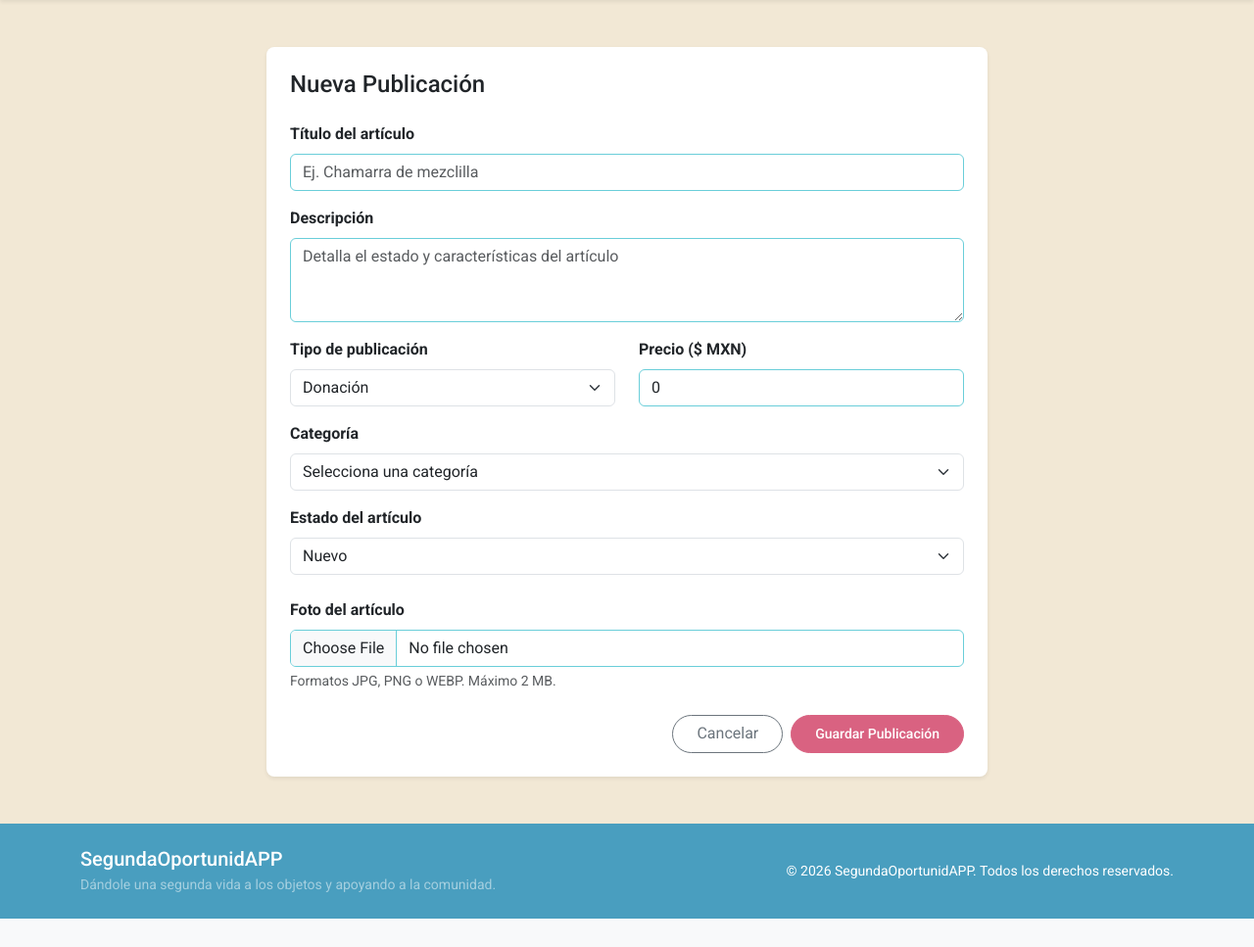
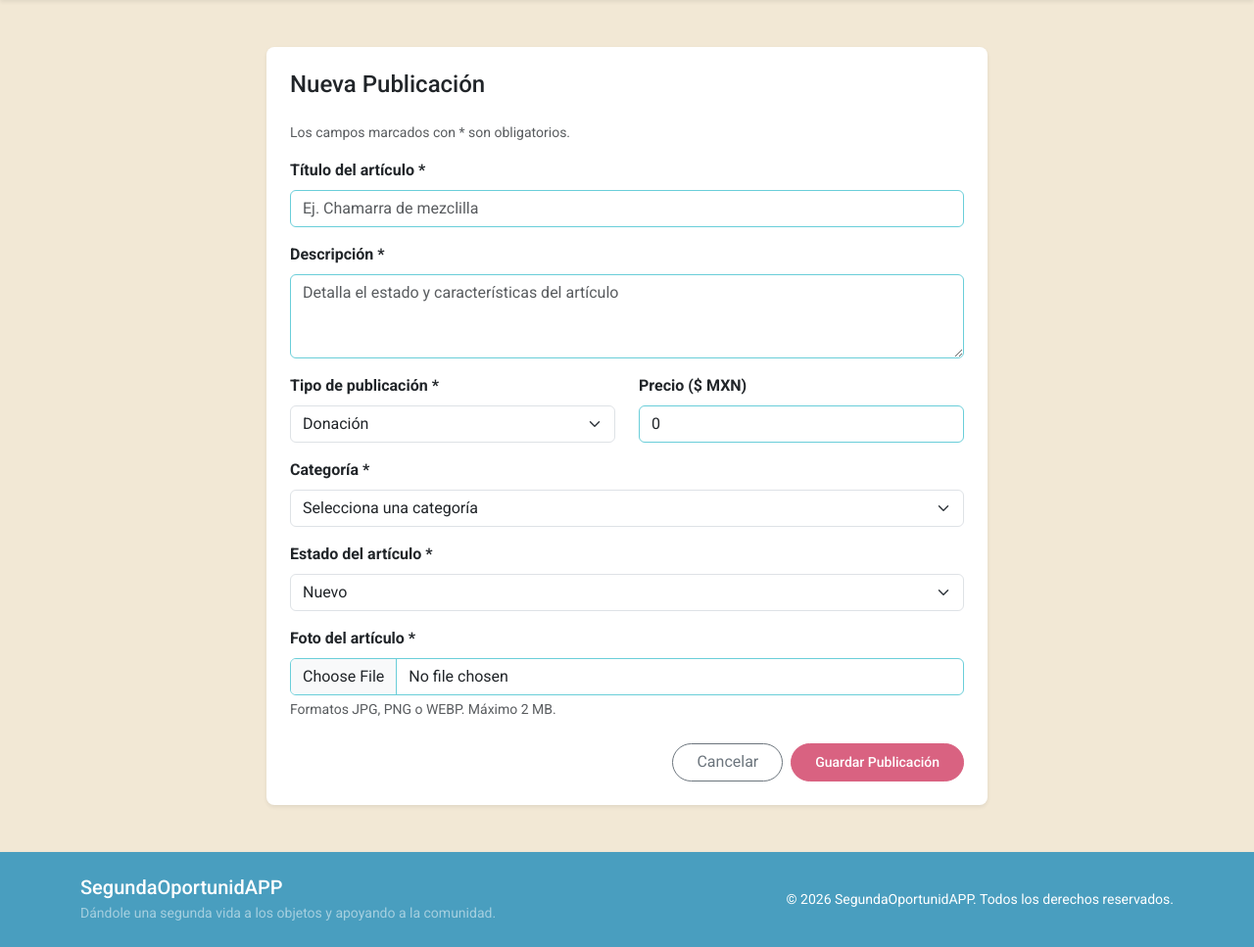
Before and after one commit to anhilvigueras-debug/SegundaOportunidAPP, a Laravel app: page /publicaciones/create in a window 1280 px wide. Shown: the part 66-1033 px from the top of the page at 98% size. Before the commit the page ends 1004 px from the top, so only its background shows below. Run offline with Laravel 12, Linux system fonts and the light colour scheme.

Commit message:
Conservar datos con old() y mostrar errores por campo en crear publicacion

```diff
--- a/resources/views/publicaciones/create.blade.php
+++ b/resources/views/publicaciones/create.blade.php
@@ -9,76 +9,94 @@
                 <div class="card border-0 shadow-sm rounded-3">
                     <div class="card-body p-4">
                         <h2 class="titulo mb-4">Nueva Publicación</h2>
+                        <p class="texto-secundario text-muted">Los campos marcados con * son obligatorios.</p>
 
                         <form action="{{ route('publicaciones.store') }}" method="POST" enctype="multipart/form-data">
                             @csrf
 
-                            @if ($errors->any())
-                                <div class="alert alert-danger">
-                                    <ul class="mb-0">
-                                        @foreach ($errors->all() as $error)
-                                            <li>{{ $error }}</li>
-                                        @endforeach
-                                    </ul>
-                                </div>
-                            @endif
-
                             <div class="mb-3">
-                                <label for="titulo" class="form-label fw-bold">Título del artículo</label>
-                                <input type="text" name="titulo" id="titulo" class="form-control" required
+                                <label for="titulo" class="form-label fw-bold">Título del artículo *</label>
+                                <input type="text" name="titulo" id="titulo"
+                                    class="form-control @error('titulo') is-invalid @enderror" value="{{ old('titulo') }}"
                                     placeholder="Ej. Chamarra de mezclilla">
+                                @error('titulo')
+                                    <div class="invalid-feedback">{{ $message }}</div>
+                                @enderror
                             </div>
 
                             <div class="mb-3">
-                                <label for="descripcion" class="form-label fw-bold">Descripción</label>
-                                <textarea name="descripcion" id="descripcion" rows="3" class="form-control" required
-                                    placeholder="Detalla el estado y características del artículo"></textarea>
+                                <label for="descripcion" class="form-label fw-bold">Descripción *</label>
+                                <textarea name="descripcion" id="descripcion" rows="3"
+                                    class="form-control @error('descripcion') is-invalid @enderror"
+                                    placeholder="Detalla el estado y características del artículo">{{ old('descripcion') }}</textarea>
+                                @error('descripcion')
+                                    <div class="invalid-feedback">{{ $message }}</div>
+                                @enderror
                             </div>
 
                             <div class="row mb-3">
                                 <div class="col-md-6">
-                                    <label for="tipo" class="form-label fw-bold">Tipo de publicación</label>
-                                    <select name="tipo" id="tipo" class="form-select" required>
-                                        <option value="Donacion">Donación</option>
-                                        <option value="Venta">Venta</option>
+                                    <label for="tipo" class="form-label fw-bold">Tipo de publicación *</label>
+                                    <select name="tipo" id="tipo"
+                                        class="form-select @error('tipo') is-invalid @enderror">
+                                        <option value="Donacion" {{ old('tipo') == 'Donacion' ? 'selected' : '' }}>Donación
+                                        </option>
+                                        <option value="Venta" {{ old('tipo') == 'Venta' ? 'selected' : '' }}>Venta</option>
                                     </select>
+                                    @error('tipo')
+                                        <div class="invalid-feedback">{{ $message }}</div>
+                                    @enderror
                                 </div>
                                 <div class="col-md-6">
                                     <label for="precio" class="form-label fw-bold">Precio ($ MXN)</label>
-                                    <input type="number" step="0.01" name="precio" id="precio" class="form-control"
-                                        value="0" placeholder="0.00 para donaciones">
+                                    <input type="number" step="0.01" min="0" name="precio" id="precio"
+                                        class="form-control @error('precio') is-invalid @enderror"
+                                        value="{{ old('precio', 0) }}" placeholder="0.00 para donaciones">
+                                    @error('precio')
+                                        <div class="invalid-feedback">{{ $message }}</div>
+                                    @enderror
                                 </div>
                             </div>
 
                             <div class="mb-3">
-                                <label for="categoria" class="form-label fw-bold">Categoría</label>
-                                <select name="categoria" id="categoria" class="form-select" required>
-                                    <option value="" disabled selected>Selecciona una categoría</option>
-                                    <option value="Ropa">Ropa</option>
-                                    <option value="Electrónica">Electrónica</option>
-                                    <option value="Hogar">Hogar</option>
-                                    <option value="Juguetes">Juguetes</option>
-                                    <option value="Libros">Libros</option>
-                                    <option value="Muebles">Muebles</option>
-                                    <option value="Otros">Otros</option>
+                                <label for="categoria" class="form-label fw-bold">Categoría *</label>
+                                <select name="categoria" id="categoria"
+                                    class="form-select @error('categoria') is-invalid @enderror">
+                                    <option value="" disabled {{ old('categoria') ? '' : 'selected' }}>Selecciona una
+                                        categoría</option>
+                                    @foreach (['Ropa', 'Electrónica', 'Hogar', 'Juguetes', 'Libros', 'Muebles', 'Otros'] as $cat)
+                                        <option value="{{ $cat }}"
+                                            {{ old('categoria') == $cat ? 'selected' : '' }}>{{ $cat }}</option>
+                                    @endforeach
                                 </select>
+                                @error('categoria')
+                                    <div class="invalid-feedback">{{ $message }}</div>
+                                @enderror
+                            </div>
+
+                            <div class="mb-3">
+                                <label for="estado_articulo" class="form-label fw-bold">Estado del artículo *</label>
+                                <select name="estado_articulo" id="estado_articulo"
+                                    class="form-select @error('estado_articulo') is-invalid @enderror">
+                                    @foreach (['Nuevo', 'Como nuevo', 'Bueno', 'Usado'] as $estado)
+                                        <option value="{{ $estado }}"
+                                            {{ old('estado_articulo') == $estado ? 'selected' : '' }}>{{ $estado }}
+                                        </option>
+                                    @endforeach
+                                </select>
+                                @error('estado_articulo')
+                                    <div class="invalid-feedback">{{ $message }}</div>
+                                @enderror
                             </div>
 
                             <div class="mb-4">
-                                <label for="estado_articulo" class="form-label fw-bold">Estado del artículo</label>
-                                <select name="estado_articulo" id="estado_articulo" class="form-select" required>
-                                    <option value="Nuevo">Nuevo</option>
-                                    <option value="Como nuevo">Como nuevo</option>
-                                    <option value="Bueno">Bueno</option>
-                                    <option value="Usado">Usado</option>
-                                </select>
-                            </div>
-
-                            <div class="mb-4">
-                                <label for="foto" class="form-label fw-bold">Foto del artículo</label>
-                                <input type="file" name="foto" id="foto" class="form-control" accept="image/*"
-                                    required>
+                                <label for="foto" class="form-label fw-bold">Foto del artículo *</label>
+                                <input type="file" name="foto" id="foto" accept="image/*"
+                                    class="form-control @error('foto') is-invalid @enderror">
                                 <div class="form-text">Formatos JPG, PNG o WEBP. Máximo 2 MB.</div>
+                                @error('foto')
+                                    <div class="invalid-feedback d-block">{{ $message }}</div>
+                                @enderror
                             </div>
 
                             <div class="d-flex justify-content-end gap-2">
```
